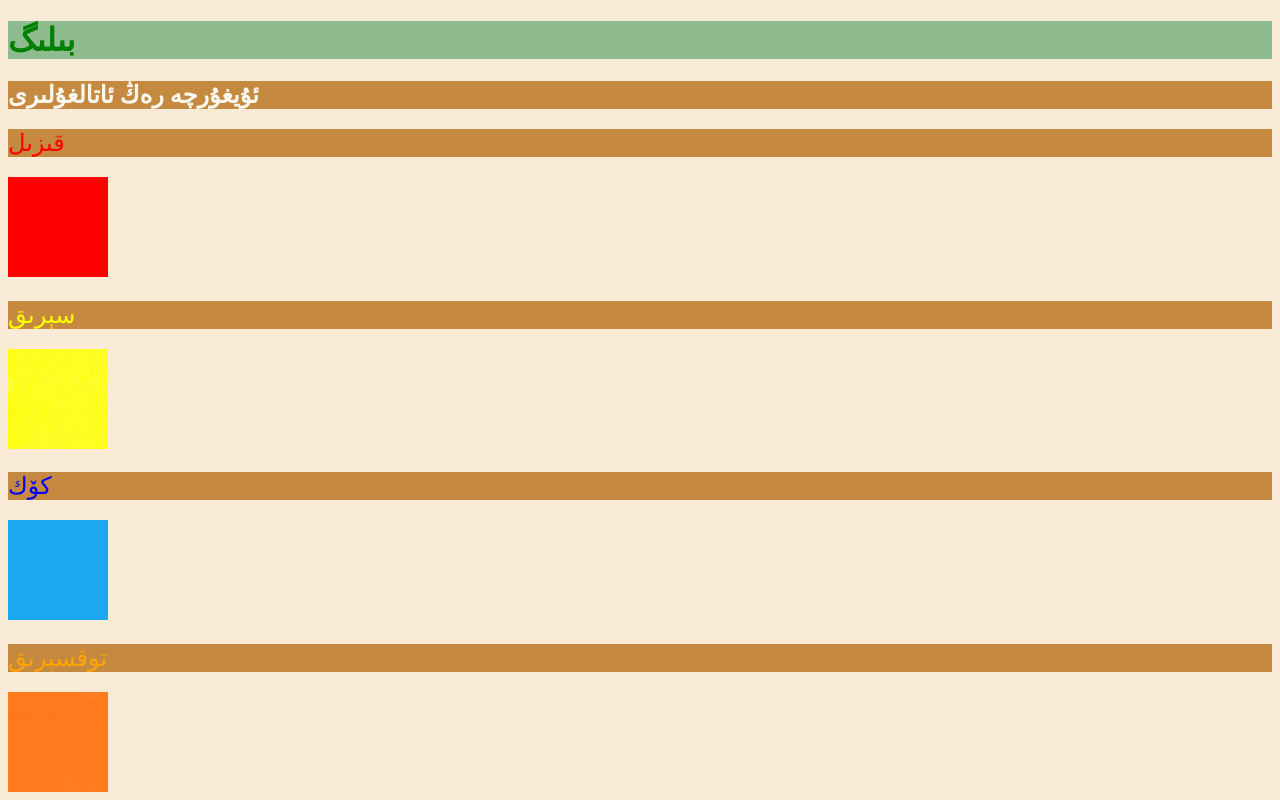
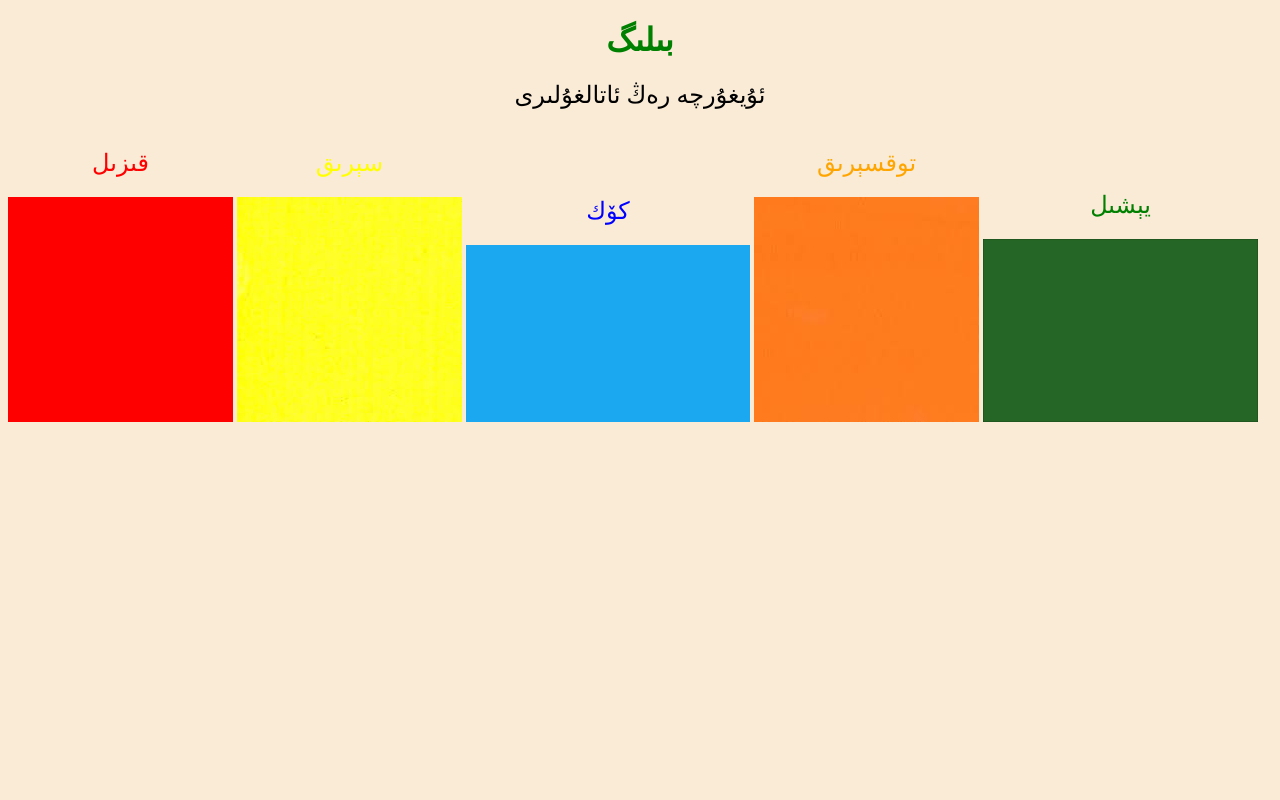
Before and after one commit to yulgunkaiser/diyar, a plain HTML site: page knowledge.html in a window 1280 px wide. Shown: the top 800 px of the page. Drawn offline with Linux system fonts and the light colour scheme.

Commit message:
Updated some code

```diff
--- a/CSS/style.css
+++ b/CSS/style.css
@@ -1,25 +1,90 @@
-@font-face{
-font-family: Basma
-src: url(../Fonts/UKIJBasmaTB.ttf)
+/* Common CSS */
+* {
+    font-family: 'UKIJ Tuz', 'ALKATIP Tor', 'UKIJ Tor', 'UKIJ inchike', 'Alpida_Unicode System', 'UKIJ Tuz Tom', 'Microsoft Uighur', 'uyghur ekran', 'Arial Unicode MS', 'Alpida_Unicode System';
 }
 
-*{
-font-family: Basma;
+h1 {
+    color: green;
+    background-color: transparent;
+    text-align: center;
 }
 
-h1{
-color: green;
-background-color: darkseagreen;
+h2 {
+    color: #FAF8F1;
+    background-color: #C58940;
 }
 
-h2{
-color: #FAF8F1;
-background-color: #C58940;
+.nav {
+    color: red;
+    display: inline-block;
+    padding-left: 10px;
 }
 
-.nav{
-color: red;
+body {
+    background-color: antiquewhite;
 }
+
+p {
+    color: red;
+}
+
+
+
+
+/*Knowledge page CSS */
+h2.color-title {
+    background-color: transparent;
+    color: black;
+    text-align: center;
+}
+.color-title {
+    font-weight: normal;
+}
+#red {
+    text-align: center;
+    color: red;
+    background-color: transparent;
+
+}
+#yellow {
+    text-align: center;
+    background-color: transparent;
+    color: yellow;
+}
+#blue {
+    background-color: transparent;
+    color: blue;
+    text-align: center;
+}
+#orange {
+    background-color: transparent;
+    color: orange;
+    text-align: center;
+}
+#green {
+    background-color: transparent;
+    color: green;
+    text-align: center;
+}
+
+
+
+/*Poem page CSS */
+h2.poem-header{
+    background-color: transparent;
+    color: black;
+}
+.elshir-photo{
+    float: right;
+    padding-left: 10px;
+}
+.elshir-photo {
+    height: 100px;
+    width: 100px;
+}
+
+
+
 
 /*ol{
 margin-left: -40px;
@@ -28,39 +93,3 @@ list-style-position: inside;
 font-size: 20px
 text-align: center
 }*/
-
-body{
-background-color: antiquewhite;
-}
-
-p{
-color: red;
-}
-
-.color-title{
-font-weight: normal;
-}
-
-#red{
-color: red;
-}
-#yellow{
-color: yellow;
-}
-
-#blue{
-color: blue;
-}
-
-#orange{
-color: orange;
-}
-
-#green{
-color: green;
-}
-
-img{
-height: 100px;
-width: 100px;
-}
--- a/knowledge.html
+++ b/knowledge.html
@@ -4,24 +4,36 @@
 		<meta charset="UTF-8">
 		<title>Title</title>
 		<link rel="stylesheet" href="./CSS/style.css">
+		<h1>بىلىگ</h1>
 </head>
 <body>
-<h1>بىلىگ</h1>
-<h2>ئۇيغۇرچە رەڭ ئاتالغۇلىرى</h2>
+<h2 class="color-title">ئۇيغۇرچە رەڭ ئاتالغۇلىرى</h2>
+
+<div style="display: inline-block;">
 <h2 class="color-title" id="red">قىزىل </h2>
 <img class="color" src="./CSS/red.png" alt="red">
+</div>
 
+<div style="display: inline-block;">
 <h2 class="color-title" id="yellow">سېرىق</h2>
 <img class="color" src="./CSS/yellow.png" alt="yellow">
+</div>
 
+<div style="display: inline-block;">
 <h2 class="color-title" id="blue">كۆك</h2>
 <img class="color" src="./CSS/blue.png" alt="blue">
+</div>
 
+<div style="display: inline-block;">
 <h2 class="color-title" id="orange">توقسېرىق</h2>
 <img class="color" src="./CSS/orange.png" alt="orange">
+</div>
 
+<div style="display: inline-block;">
 <h2 class="color-title" id="green">يېشىل</h2>
 <img class="color" src="./CSS/green.png" alt="green">
+</div>
+
 
 
 </body>
```
Also changed, not shown: humor.html (+2 -1 lines), index.html (+13 -7 lines), news.html (+2 -1 lines), poem.html (+7 -3 lines), puzzels.html (+2 -1 lines), stories.html (+2 -1 lines).
